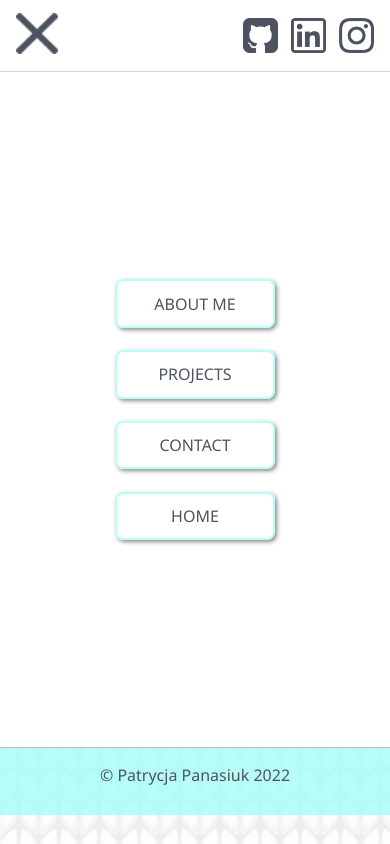
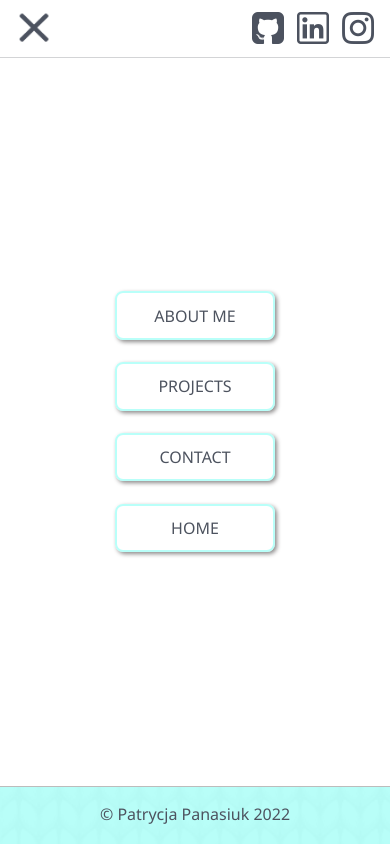
Before and after one commit to qatta93/portfolio22, a Next.js app: page /projects in a window 390 px wide. Both pictures are taken after a click on the button 36 px from the left and 35 px from the top of the page. Built offline with nearby package versions, Linux system fonts and the light colour scheme.

Commit message:
mobile responsive

```diff
--- a/public/styles/ActiveProject.module.css
+++ b/public/styles/ActiveProject.module.css
@@ -2,6 +2,7 @@
   padding: 1.5rem;
   height: 100%;
   text-align: center;
+  overflow-y: scroll;
   background-color: var(--dark-gray);
 }
 
--- a/public/styles/MenuMobile.module.css
+++ b/public/styles/MenuMobile.module.css
@@ -3,7 +3,7 @@
   flex-direction: column;
   align-items: center;
   justify-content: center;
-  height: 80%;
+  height: 100%;
   background-color: white;
 }
 
--- a/public/styles/Navbar.module.css
+++ b/public/styles/Navbar.module.css
@@ -1,5 +1,5 @@
 .nav {
-  padding: 0.8rem 1rem;
+  padding: 0.4rem 1rem;
   display: flex;
   background-color: #fff;
   border-bottom: 0.5px solid #d3d4d6;
@@ -15,7 +15,8 @@
 }
 
 .nav__burger {
-  height: 2.6rem;
+  margin-top: 0.2rem;
+  height: 2.3rem;
 }
 
 .nav__container {
@@ -26,6 +27,6 @@
 }
 
 .nav__icon {
-  height: 2.2rem;
+  height: 2rem;
   margin-left: 0.8rem
 }
--- a/src/components/About/Hobbies/index.tsx
+++ b/src/components/About/Hobbies/index.tsx
@@ -11,7 +11,6 @@ export const Hobbies = () => {
         <p>I have been to 35 countries on 4 continents so far. I would like to visit the whole World. Travelling gives me an opportunity of being aware of my own abilities as it pushes limits. It is a salvage from an ordinary life. It helps to show all facets of humanity. <b> One of my dreams is to volunteer in Africa.</b></p>
         <p>I have been doing sports since I can remember. <b> Let us have a game of table soccer or table tennis!</b></p>
         <p>I have always been interested in people and the genesis of their behavior.</p>
-        <p>This is how my career path has began turning into frontend development.</p>
       </article>
     </section>
   )
--- a/src/components/Navbar.tsx
+++ b/src/components/Navbar.tsx
@@ -9,7 +9,7 @@ export const Navbar = ({ mobileMenu, setMobileMenu }:NavbarProps) => {
   }
 
   return (
-    <nav className={styles.nav} id={styles.mynav}>
+    <nav className={styles.nav}>
       <button onClick={openMobileMenu}><img src={`images/${mobileMenu === false ? 'burger.png' : 'close.png'}`} alt="menu" className={styles.nav__burger}/></button>
       <section className={styles.nav__container}>
         <img src='images/github.png' alt="github" className={styles.nav__icon}/>
```
Also changed, not shown: public/images/close.png.
